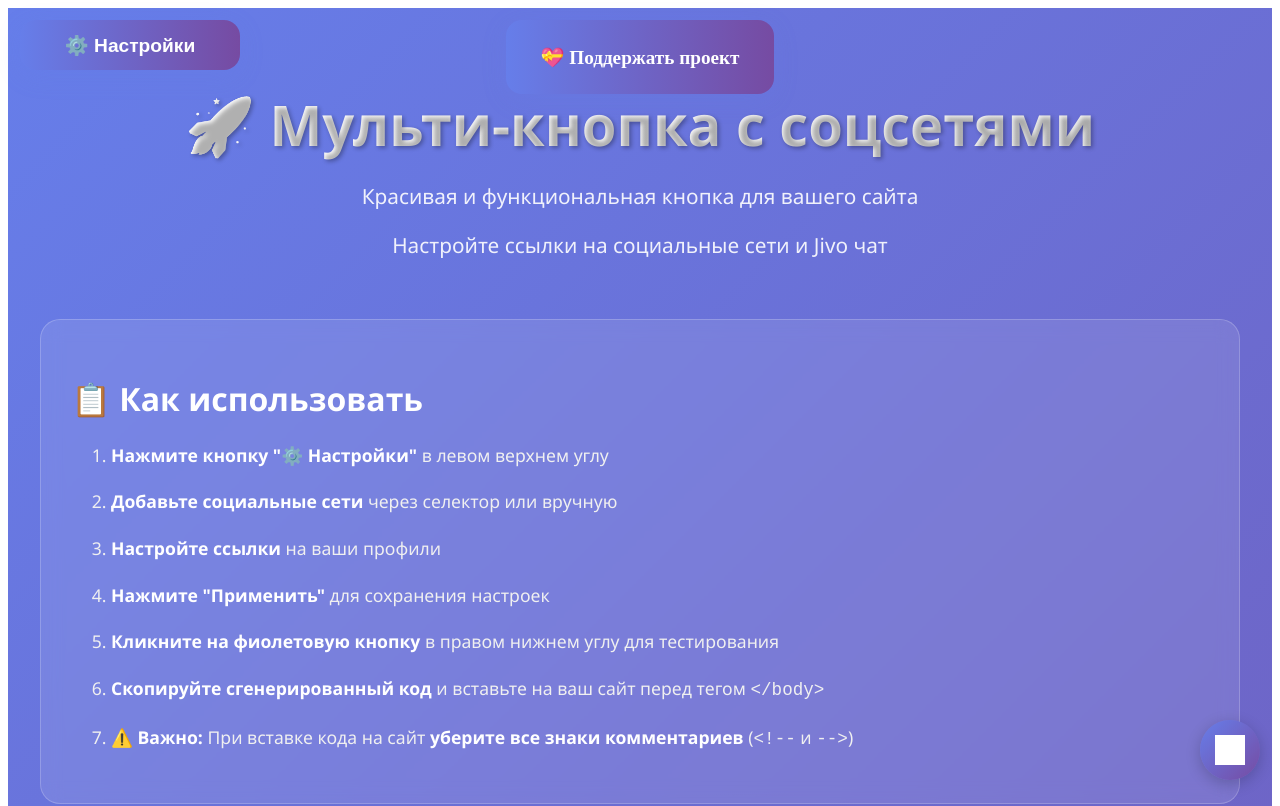
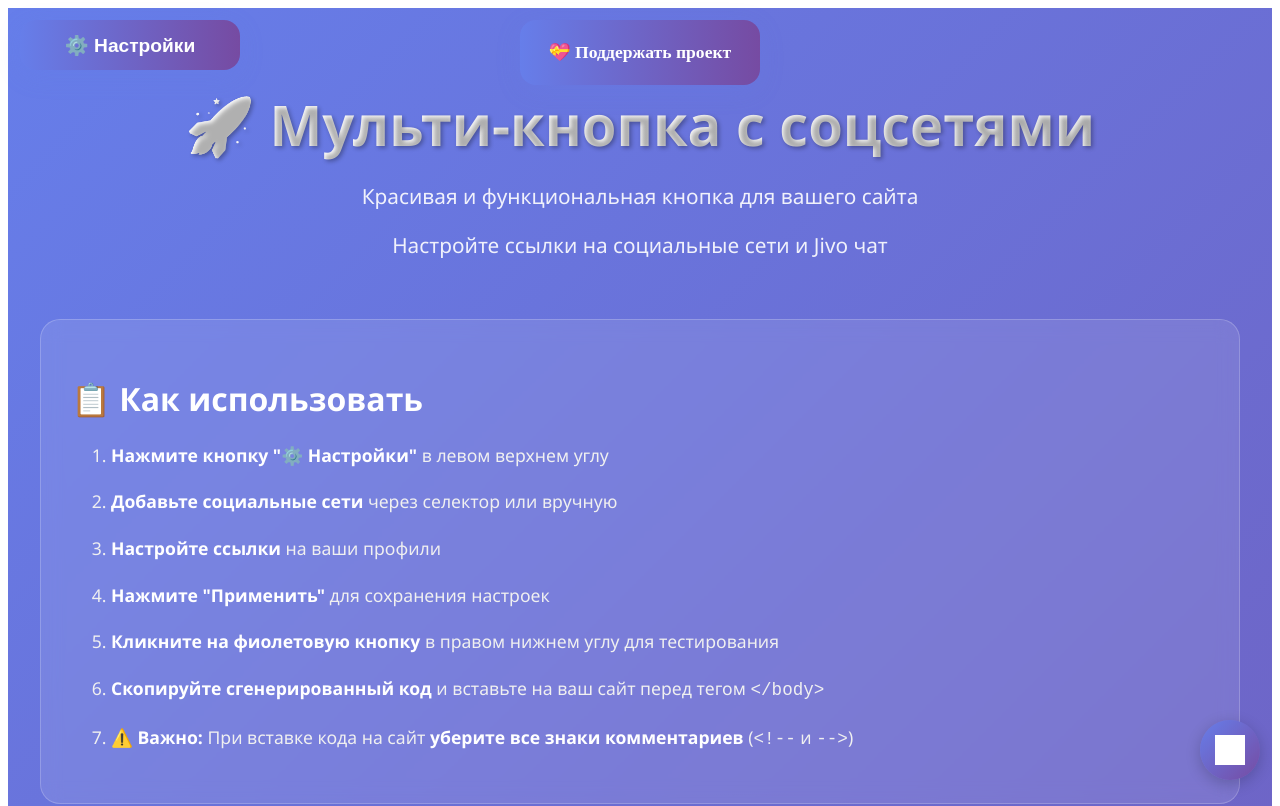
Before and after one commit to AlexandrMikhailov1990/multibutton-component, a plain HTML site: page multibutton.html in a window 1280 px wide. Shown: the top 806 px of the page. Drawn offline with Linux system fonts and the light colour scheme; grey boxes are pictures that could not be loaded.

Commit message:
fix: уменьшены размеры кнопки поддержки проекта

```diff
--- a/multibutton.html
+++ b/multibutton.html
@@ -268,10 +268,10 @@
             left: 50%;
             transform: translateX(-50%);
             z-index: 10030;
-            font-size: 1.2rem;
-            padding: 12px 24px;
-            width: 220px;
-            height: 50px;
+            font-size: 1.1rem;
+            padding: 10px 20px;
+            width: 200px;
+            height: 45px;
             background: linear-gradient(90deg, #667eea 0%, #764ba2 100%);
             color: #fff;
             border: none;
```
